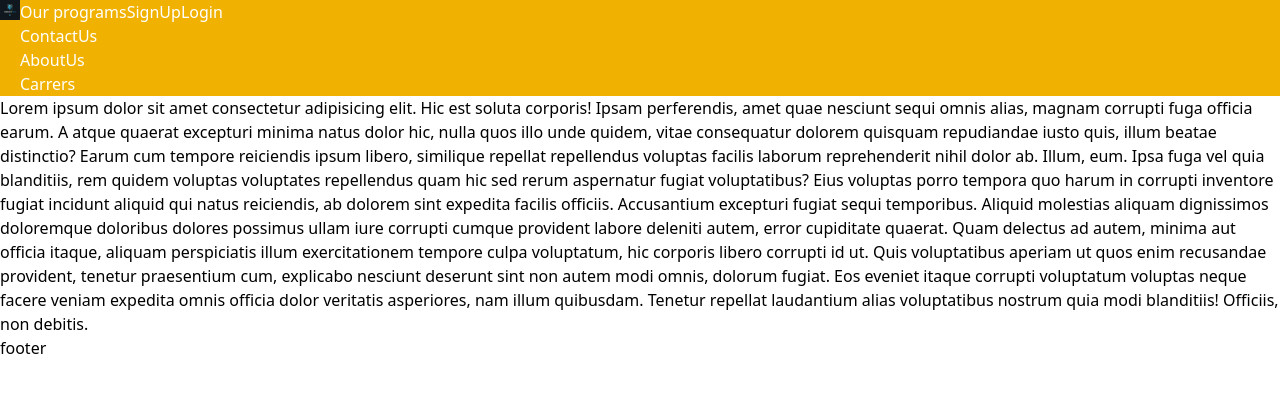
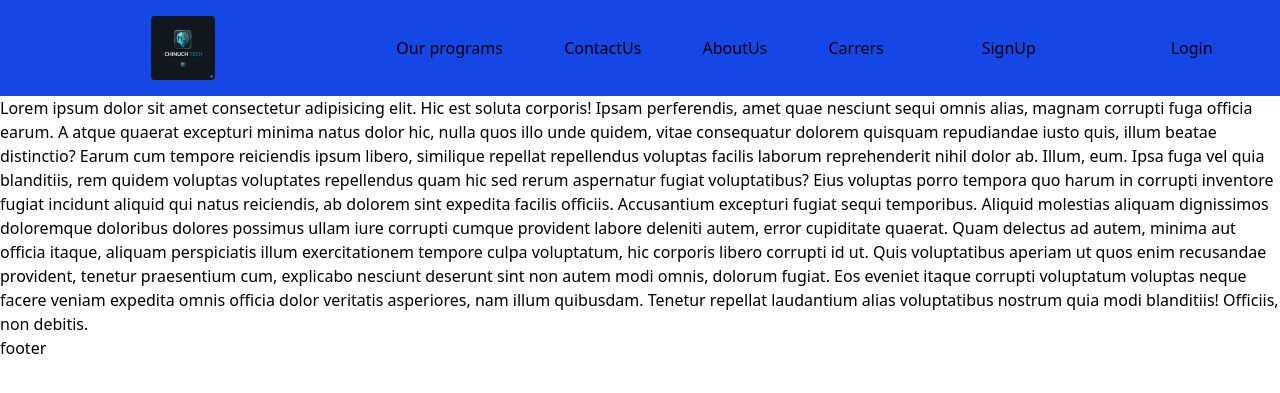
Before and after one commit to Dayasagar543/django-projects, a Django app: page / in a window 1280 px wide. Shown: the top 393 px of the page. Run offline with Django 5.2, Linux system fonts and the light colour scheme.

Commit message:
added the tailwind config file and made changes in the header file uisng tailwind css

```diff
--- a/chinuch_tech/static/css/destination/style.css
+++ b/chinuch_tech/static/css/destination/style.css
@@ -1,4 +1,5 @@
 /*! tailwindcss v4.1.18 | MIT License | https://tailwindcss.com */
+@layer properties;
 @layer theme, base, components, utilities;
 @layer theme {
   :root, :host {
@@ -8,9 +9,11 @@
       "Courier New", monospace;
     --color-yellow-100: oklch(97.3% 0.071 103.193);
     --color-yellow-500: oklch(79.5% 0.184 86.047);
+    --color-blue-500: oklch(62.3% 0.214 259.815);
     --color-blue-700: oklch(48.8% 0.243 264.376);
     --color-white: #fff;
     --spacing: 0.25rem;
+    --radius-sm: 0.25rem;
     --default-font-family: var(--font-sans);
     --default-mono-font-family: var(--font-mono);
   }
@@ -176,11 +179,100 @@
   .flex {
     display: flex;
   }
+  .table {
+    display: table;
+  }
   .h-1 {
     height: calc(var(--spacing) * 1);
   }
+  .h-3 {
+    height: calc(var(--spacing) * 3);
+  }
+  .h-16 {
+    height: calc(var(--spacing) * 16);
+  }
+  .h-24 {
+    height: calc(var(--spacing) * 24);
+  }
+  .h-32 {
+    height: calc(var(--spacing) * 32);
+  }
+  .h-\[2rem\] {
+    height: 2rem;
+  }
+  .h-\[4rem\] {
+    height: 4rem;
+  }
+  .h-full {
+    height: 100%;
+  }
   .w-5 {
     width: calc(var(--spacing) * 5);
+  }
+  .w-30 {
+    width: calc(var(--spacing) * 30);
+  }
+  .w-\[20\%\] {
+    width: 20%;
+  }
+  .w-\[40\%\%\] {
+    width: 40%%;
+  }
+  .w-\[40\%\] {
+    width: 40%;
+  }
+  .w-\[40\] {
+    width: 40;
+  }
+  .w-\[60\%\] {
+    width: 60%;
+  }
+  .w-\[100\%\%\] {
+    width: 100%%;
+  }
+  .w-\[100\%\] {
+    width: 100%;
+  }
+  .w-\[100\] {
+    width: 100;
+  }
+  .w-full {
+    width: 100%;
+  }
+  .border-collapse {
+    border-collapse: collapse;
+  }
+  .resize {
+    resize: both;
+  }
+  .items-center {
+    align-items: center;
+  }
+  .justify-around {
+    justify-content: space-around;
+  }
+  .justify-center {
+    justify-content: center;
+  }
+  .justify-items-center {
+    justify-items: center;
+  }
+  .rounded-sm {
+    border-radius: var(--radius-sm);
+  }
+  .rounded-s {
+    border-start-start-radius: 0.25rem;
+    border-end-start-radius: 0.25rem;
+  }
+  .border {
+    border-style: var(--tw-border-style);
+    border-width: 1px;
+  }
+  .bg-blue-500 {
+    background-color: var(--color-blue-500);
+  }
+  .bg-blue-700 {
+    background-color: var(--color-blue-700);
   }
   .bg-yellow-500 {
     background-color: var(--color-yellow-500);
@@ -188,9 +280,34 @@
   .text-white {
     color: var(--color-white);
   }
+  .underline {
+    text-decoration-line: underline;
+  }
+  .outline {
+    outline-style: var(--tw-outline-style);
+    outline-width: 1px;
+  }
 }
 * {
   margin: 0;
   padding: 0;
   box-sizing: border-box;
 }
+@property --tw-border-style {
+  syntax: "*";
+  inherits: false;
+  initial-value: solid;
+}
+@property --tw-outline-style {
+  syntax: "*";
+  inherits: false;
+  initial-value: solid;
+}
+@layer properties {
+  @supports ((-webkit-hyphens: none) and (not (margin-trim: inline))) or ((-moz-orient: inline) and (not (color:rgb(from red r g b)))) {
+    *, ::before, ::after, ::backdrop {
+      --tw-border-style: solid;
+      --tw-outline-style: solid;
+    }
+  }
+}
--- a/chinuch_tech/templates/header.html
+++ b/chinuch_tech/templates/header.html
@@ -1,14 +1,18 @@
-<header class="text-white">
-  <div class="flex bg-yellow-500 m-4">
-    <div class="logo">
-      <a href="../templates/home.html"
+<header class="w-full h-24 items-center">
+  <div class="flex bg-blue-700 m-4 w-full h-full justify-around">
+    {% comment %} logo {% endcomment %}
+    <div class="w-[40%] h-full justify-center items-center">
+      <a
+        href="../templates/home.html"
+        class="h-full flex justify-center items-center"
         ><img
           src="../static/images/chinuch_Tech_image.png"
           alt="chinuch_Tech_image"
-          class="w-5"
+          class="h-16 justify-center items-center rounded-sm"
       /></a>
     </div>
-    <div class="">
+    {% comment %} pages {% endcomment %}
+    <div class="w-[60%] h-full flex justify-around items-center">
       <div>
         <a href="../templates/Our_pragrams.html" class="h-1">Our programs</a>
       </div>
@@ -16,7 +20,8 @@
       <div><a href="../templates/AboutUs.html">AboutUs</a></div>
       <div><a href="../templates/">Carrers</a></div>
     </div>
-    <div class="">
+    {% comment %} buttons {% endcomment %}
+    <div class="w-[40%] h-full flex justify-around items-center">
       <button>SignUp</button><button>Login</button>
     </div>
   </div>
```
Also changed, not shown: chinuch_tech/tailwind.config.js (added, +19 -0 lines).
